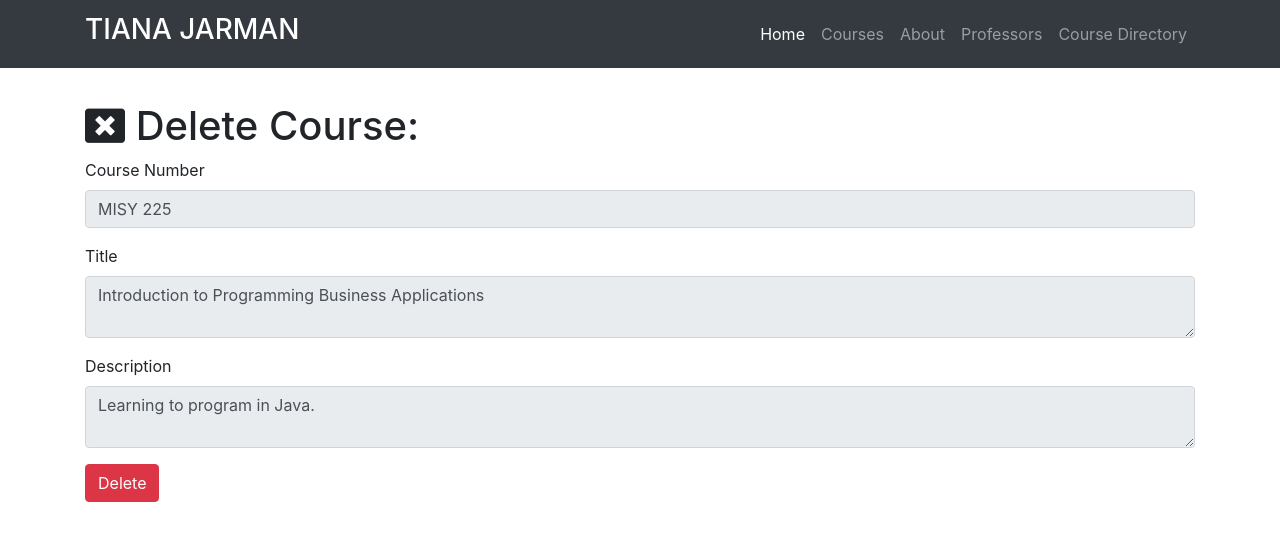
After one commit to tianajarman/my-resume, a Flask app: page /course-directory/delete/1 in a window 1280 px wide. The commit adds this page. Shown: the top 541 px of the page. Run offline with Flask 2, Linux system fonts and the light colour scheme; data comes from the database, SQL or seed files in the repository; both versions use the stored data as it was after the commit; some libraries are stand-ins or nearby versions.

Commit message:
delete feature added

```diff
--- a/resume.py
+++ b/resume.py
@@ -14,13 +14,13 @@ class Professor(db.Model):
     id = db.Column(db.Integer, primary_key=True)
     name = db.Column(db.String(64))
     department = db.Column(db.Text)
-    courses = db.relationship('Course', backref='professor')
+    courses = db.relationship('Course', backref='professor', cascade="delete")
 
 
 class Course(db.Model):
     __tablename__ = 'courses'
     id = db.Column(db.Integer, primary_key=True)
-    course_number = db.Column(db.Integer)
+    course_number = db.Column(db.String(256))
     title = db.Column(db.String(256))
     description = db.Column(db.Text)
     professor_id = db.Column(db.Integer, db.ForeignKey('professors.id'))
@@ -57,10 +57,29 @@ def show_all_professors():
     return render_template('professor-all.html', professors=professors)
 
 
-@app.route('/course-directory')
-def show_all_courses():
-    courses = Course.query.all()
-    return render_template('course-all.html', courses=courses)
+@app.route('/professors/add', methods=['GET', 'POST'])
+def add_professors():
+    if request.method == 'GET':
+        return render_template('professor-add.html')
+    if request.method == 'POST':
+        name = request.form['name']
+        department = request.form['department']
+
+        professor = Professor(name=name, department=department)
+        db.session.add(professor)
+        db.session.commit()
+        return redirect(url_for('show_all_professors'))
+
+
+@app.route('/professors/delete/<int:id>', methods=['GET', 'POST'])
+def delete_professor(id):
+    professor = Professor.query.filter_by(id=id).first()
+    if request.method == 'GET':
+        return render_template('professor-delete.html', professor=professor)
+    if request.method == 'POST':
+        db.session.delete(professor)
+        db.session.commit()
+        return redirect(url_for('show_all_professors'))
 
 
 @app.route('/professors/edit/<int:id>', methods=['GET', 'POST'])
@@ -73,6 +92,12 @@ def edit_professor(id):
         professor.department = request.form['department']
         db.session.commit()
         return redirect(url_for('show_all_professors'))
+
+
+@app.route('/course-directory')
+def show_all_courses():
+    courses = Course.query.all()
+    return render_template('course-all.html', courses=courses)
 
 
 @app.route('/course-directory/edit/<int:id>', methods=['GET', 'POST'])
@@ -88,28 +113,18 @@ def edit_course(id):
         return redirect(url_for('show_all_courses'))
 
 
-@app.route('/professors/add', methods=['GET', 'POST'])
-def add_professors():
-    if request.method == 'GET':
-        return render_template('professor-add.html')
-    if request.method == 'POST':
-        name = request.form['name']
-        department = request.form['department']
-
-        professor = Professor(name=name, department=department)
-        db.session.add(professor)
-        db.session.commit()
-        return redirect(url_for('show_all_professors'))
-
-
 @app.route('/course-directory/add', methods=['GET', 'POST'])
 def add_courses():
     if request.method == 'GET':
-        return render_template('course-add.html')
+        professor = Professor.query.all()
+        return render_template('course-add.html', professor=professor)
     if request.method == 'POST':
         course_number = request.form['course number']
         title = request.form['title']
         description = request.form['description']
+        professor_name = request.form['professor_name']
+
+        professor = Professor.query.filter_by(name=professor_name).first()
 
         professor = Course(course_number=course_number, title=title, description=description)
         db.session.add(course)
@@ -117,5 +132,16 @@ def add_courses():
         return redirect(url_for('show_all_courses'))
 
 
+@app.route('/course-directory/delete/<int:id>', methods=['GET', 'POST'])
+def delete_course(id):
+    course = Course.query.filter_by(id=id).first()
+    if request.method == 'GET':
+        return render_template('course-delete.html', course=course)
+    if request.method == 'POST':
+        db.session.delete(course)
+        db.session.commit()
+        return redirect(url_for('show_all_courses'))
+
+
 if __name__ == '__main__':
     app.run()
--- a/templates/base-structure.html
+++ b/templates/base-structure.html
@@ -10,7 +10,10 @@
     <link rel="stylesheet" href="https://maxcdn.bootstrapcdn.com/bootstrap/4.0.0-beta.2/css/bootstrap.min.css">
     <!-- Fontawesome CSS -->
     <link rel="stylesheet" href="https://maxcdn.bootstrapcdn.com/font-awesome/4.7.0/css/font-awesome.min.css">
-    <!-- Main CSS -->
+    <!-- AJAX -->
+    <link rel="stylesheet" href="https://cdnjs.cloudflare.com/ajax/libs/sweetalert/1.1.3/sweetalert.css">
+    <!-- Toastr CSS -->
+    <link rel="stylesheet" href="https://cdnjs.cloudflare.com/ajax/libs/toastr.js/latest/css/toastr.min.css">
     {% endblock %}
   </head>
 
@@ -51,12 +54,41 @@
   {% block page_content %}
   {% endblock %}
 
-  {% block scripts %}
-  <!-- jQuery first, then Popper.js, then Bootstrap JS -->
-  <script src="https://code.jquery.com/jquery-3.2.1.slim.min.js"></script>
+  {% block scripts%}
+  <!-- jQuery full version first, then Popper.js, then Bootstrap JS -->
+  <script src="https://code.jquery.com/jquery-3.2.1.js"></script>
   <script src="https://cdnjs.cloudflare.com/ajax/libs/popper.js/1.12.3/umd/popper.min.js"></script>
   <script src="https://maxcdn.bootstrapcdn.com/bootstrap/4.0.0-beta.2/js/bootstrap.min.js"></script>
-  {% endblock %}
+  <!-- SweetAlert JS -->
+  <script src="https://cdnjs.cloudflare.com/ajax/libs/sweetalert/1.1.3/sweetalert.min.js"></script>
+  <!-- Toastr JS -->
+  <script src="https://cdnjs.cloudflare.com/ajax/libs/toastr.js/latest/js/toastr.min.js"></script>
+  <script>
+    toastr.options = {
+        "closeButton": true,
+        "debug": false,
+        "progressBar": true,
+        "preventDuplicates": true,
+        "positionClass": "toast-top-center",
+        "onclick": null,
+        "showDuration": "400",
+        "hideDuration": "500",
+        "timeOut": "3000",
+        "extendedTimeOut": "1000",
+        "showEasing": "swing",
+        "hideEasing": "linear",
+        "showMethod": "fadeIn",
+        "hideMethod": "fadeOut"
+    }
+    {% for category, message in get_flashed_messages(with_categories=true) %}
+        var toastr_category = '{{ category }}';
+        if (toastr_category === 'message') {
+            toastr_category = 'info';
+        }
+        toastr[toastr_category]('{{message}}');
+    {% endfor %}
+  </script>
+  {% endblock%}
 </body>
 
 </html>
--- a/templates/course-add.html
+++ b/templates/course-add.html
@@ -15,7 +15,7 @@ Add Course
 
 {% block page_content %}
 <div class="container">
-   <h1 class="mt-5"><i class="fa fa-id-badge" aria-hidden="true"></i> Add Courses:</h1>
+   <h1 class="mt-5"><i class="fa fa-book" aria-hidden="true"></i> Add Courses:</h1>
    <form action="/course-directory/add" method="post">
      <div class="form-group">
      <label>Course Number</label>
@@ -29,6 +29,10 @@ Add Course
     <label>Description</label>
     <textarea class="form-control" name="description" placeholder="Course Description" required="true"></textarea>
   </div>
+  <div class="form-group">
+    <label>Professor</label>
+    <textarea class="form-control" name="professor" placeholder="Professor Name" required="true"></textarea>
+  </div>
   <button type="submit" class="btn btn-primary">Add Course</button>
    </form>
  </div>
--- /dev/null
+++ b/templates/course-delete.html
@@ -0,0 +1,48 @@
+{% extends "base-structure.html" %}
+
+{% block title %}
+Delete Course
+{% endblock %}
+
+{% block head%}
+  {{super()}}
+  <style>
+    body {
+      padding-top: 54px;
+    }
+  </style>
+{% endblock %}
+
+{% block page_content %}
+<div class="container">
+   <h1 class="mt-5"><i class="fa fa-window-close" aria-hidden="true"></i> Delete Course:</h1>
+  <form action="/course-directory/delete/{{course.id}}" method="post">
+    <div class="form-group">
+      <label>Course Number</label>
+      <input class="form-control" type="text" name="course number" value="{{course.course_number}}" required="true" readonly="true">
+    </div>
+    <div class="form-group">
+      <label>Title</label>
+      <textarea class="form-control" name="title" required="true" readonly="true">{{course.title}}</textarea>
+    </div>
+    <div class="form-group">
+      <label>Description</label>
+      <textarea class="form-control" name="description" required="true" readonly="true">{{course.description}}</textarea>
+    </div>
+    <button type="submit" class="btn btn-danger" id="delete_btn">Delete</button>
+  </form>
+ </div>
+{% endblock %}
+
+{% block scripts%}
+  {{super()}}
+  <script>
+  $(document).ready(function () {
+    $('#delete_btn').click(function () {
+      if (! confirm('Are you sure?')) {
+        return false;
+      }
+    })
+  });
+  </script>
+{% endblock%}
--- a/templates/professor-all.html
+++ b/templates/professor-all.html
@@ -36,6 +36,7 @@ All Professors
         <td>{{professor.department}}</td>
         <td>
           <a href="/professors/edit/{{professor.id}}" class ="btn btn-success" role="button" aria-disabled="true"> Edit</a>
+          <a href="/professors/delete/{{professor.id}}" class="btn btn-danger" role="button" aria-disabled="true"> Delete</a>
         </td>
   </tr>
    {% endfor %}
```
Also changed, not shown: manage.py (+4 -4 lines), templates/course-all.html (+9 -2 lines), templates/professor-delete.html (added, +44 -0 lines), data.sqlite.
